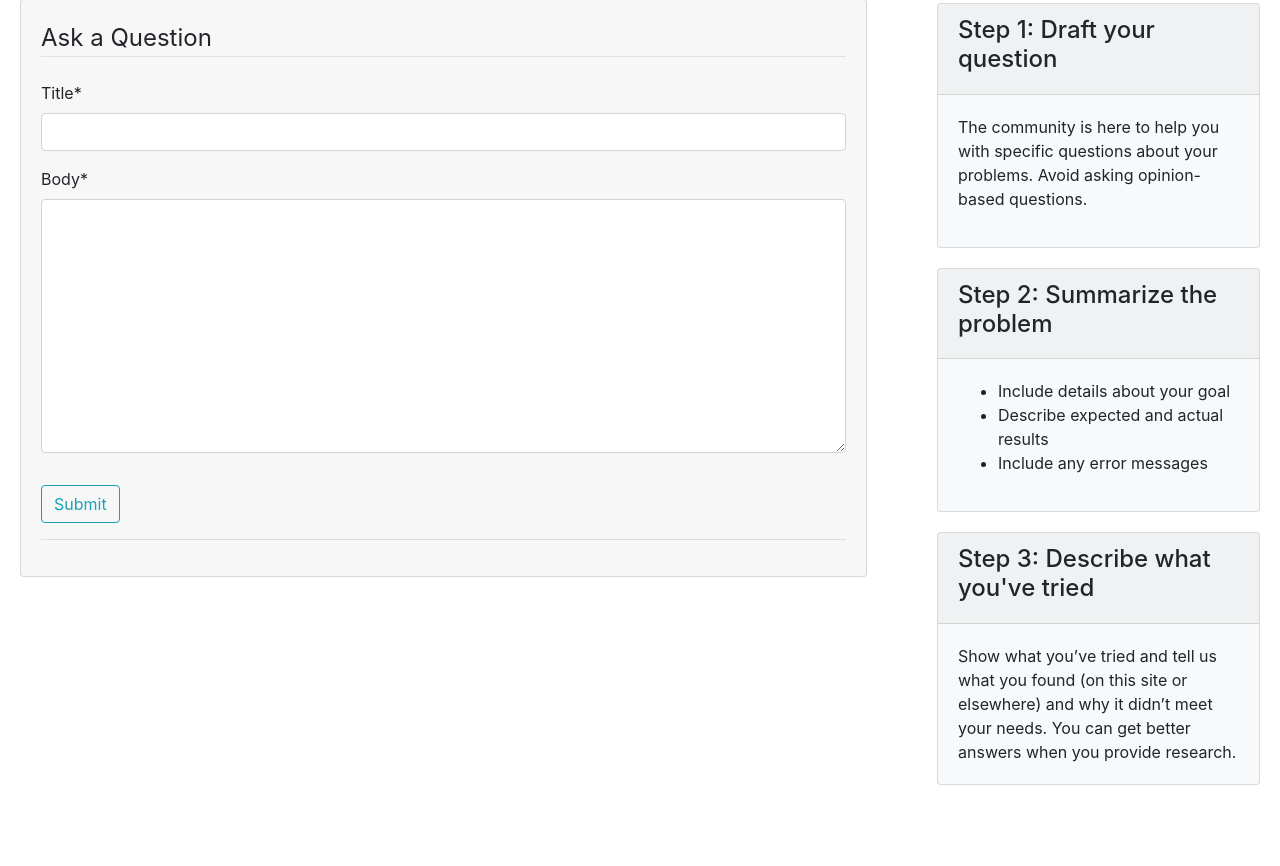
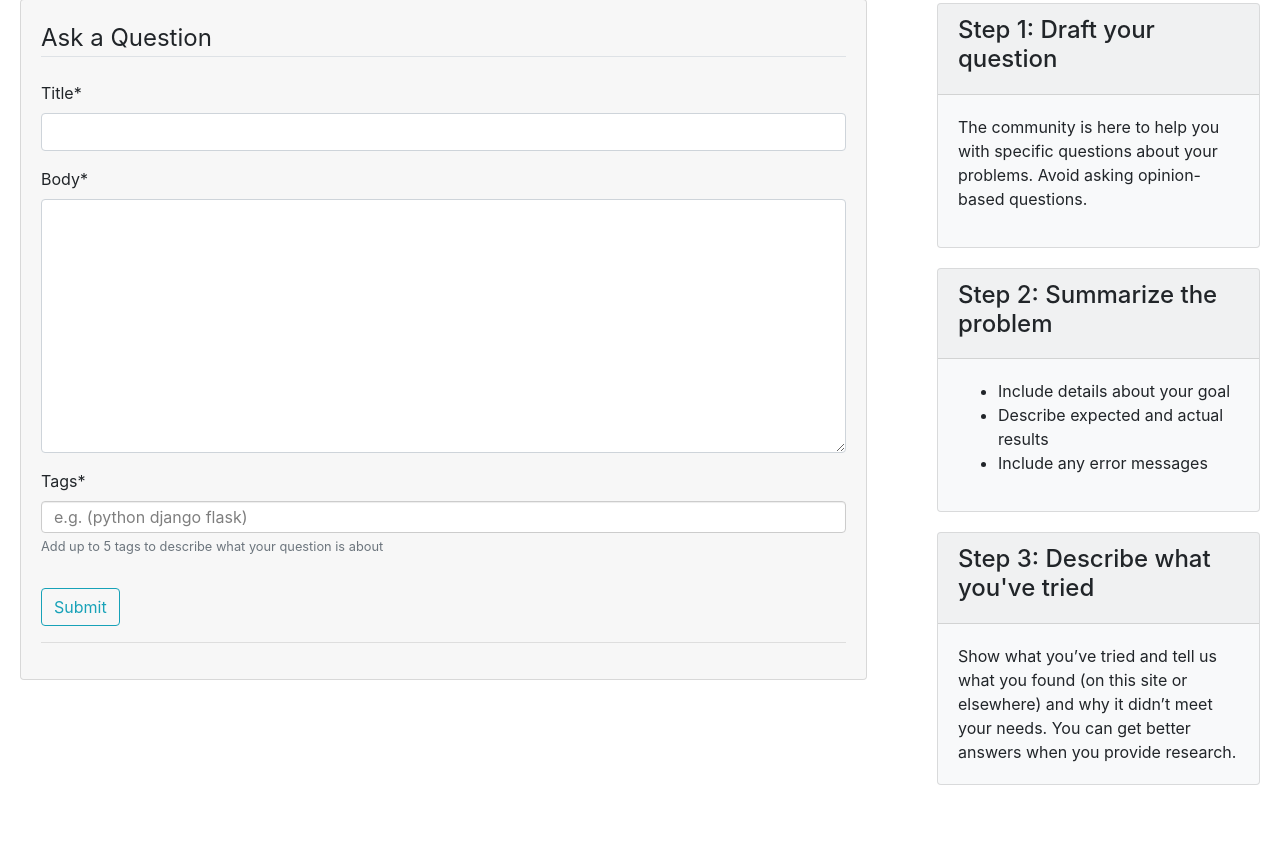
Before and after one commit to EolNuha/bibliostack, a Django app: page /datadump/create-post/ in a window 1280 px wide. Shown: the part 99-965 px from the top of the page. Run offline with Django 3.2, Linux system fonts and the light colour scheme; the visitor is signed in with stand-in values (Sample User, id 1); some libraries are stand-ins or nearby versions.

Commit message:
Styled the input field of tags

```diff
--- a/datadump/static/datadump/styles/base.css
+++ b/datadump/static/datadump/styles/base.css
@@ -105,3 +105,21 @@ body{overflow-x: hidden;}
   outline: none;
 }
 textarea.form-input {resize: vertical;}
+
+
+/* ===================== TAG INPUT FIELD =====================  */
+.bootstrap-tagsinput .tag {
+    margin-right: 2px;
+    color: #007bff;
+    background-color: rgba(0, 129, 255, 0.19);
+    padding: 2px;
+    border-radius: 4px;
+}
+.bootstrap-tagsinput .tag [data-role="remove"]:after {
+    content: &#10006;
+    padding: 0px 2px;
+}
+::placeholder {
+    color: black;
+    opacity: 0.5;
+}
--- /dev/null
+++ b/datadump/static/datadump/tagsinput/app.css
@@ -0,0 +1,67 @@
+.icon-github {
+    background: no-repeat url('../img/github-16px.png');
+    width: 16px;
+    height: 16px;
+}
+
+.bootstrap-tagsinput {
+    width: 100%;
+}
+
+.accordion {
+    margin-bottom:-3px;
+}
+
+.accordion-group {
+    border: none;
+}
+
+.twitter-typeahead .tt-query,
+.twitter-typeahead .tt-hint {
+    margin-bottom: 0;
+}
+
+.twitter-typeahead .tt-hint
+{
+    display: none;
+}
+
+.tt-menu {
+    position: absolute;
+    top: 100%;
+    left: 0;
+    z-index: 1000;
+    display: none;
+    float: left;
+    min-width: 160px;
+    padding: 5px 0;
+    margin: 2px 0 0;
+    list-style: none;
+    font-size: 14px;
+    background-color: #ffffff;
+    border: 1px solid #cccccc;
+    border: 1px solid rgba(0, 0, 0, 0.15);
+    border-radius: 4px;
+    -webkit-box-shadow: 0 6px 12px rgba(0, 0, 0, 0.175);
+    box-shadow: 0 6px 12px rgba(0, 0, 0, 0.175);
+    background-clip: padding-box;
+    cursor: pointer;
+}
+
+.tt-suggestion {
+    display: block;
+    padding: 3px 20px;
+    clear: both;
+    font-weight: normal;
+    line-height: 1.428571429;
+    color: #333333;
+    white-space: nowrap;
+}
+
+.tt-suggestion:hover,
+.tt-suggestion:focus {
+  color: #ffffff;
+  text-decoration: none;
+  outline: 0;
+  background-color: #428bca;
+}
--- /dev/null
+++ b/datadump/static/datadump/tagsinput/bootstrap-tagsinput-angular.min.js
@@ -0,0 +1,7 @@
+/*
+ * bootstrap-tagsinput v0.6.1 by Tim Schlechter
+ *
+ */
+
+angular.module("bootstrap-tagsinput",[]).directive("bootstrapTagsinput",[function(){function a(a,b){return b?angular.isFunction(a.$parent[b])?a.$parent[b]:function(a){return a[b]}:void 0}return{restrict:"EA",scope:{model:"=ngModel"},template:"<select multiple></select>",replace:!1,link:function(b,c,d){$(function(){angular.isArray(b.model)||(b.model=[]);var e=$("select",c),f=d.typeaheadSource?d.typeaheadSource.split("."):null,g=f?f.length>1?b.$parent[f[0]][f[1]]:b.$parent[f[0]]:null;e.tagsinput(b.$parent[d.options||""]||{typeahead:{source:angular.isFunction(g)?g:null},itemValue:a(b,d.itemvalue),itemText:a(b,d.itemtext),confirmKeys:a(b,d.confirmkeys)?JSON.parse(d.confirmkeys):[13],tagClass:angular.isFunction(b.$parent[d.tagclass])?b.$parent[d.tagclass]:function(a){return d.tagclass}});for(var h=0;h<b.model.length;h++)e.tagsinput("add",b.model[h]);e.on("itemAdded",function(a){-1===b.model.indexOf(a.item)&&b.model.push(a.item)}),e.on("itemRemoved",function(a){var c=b.model.indexOf(a.item);-1!==c&&b.model.splice(c,1)});var i=b.model.slice();b.$watch("model",function(){var a,c=b.model.filter(function(a){return-1===i.indexOf(a)}),d=i.filter(function(a){return-1===b.model.indexOf(a)});for(i=b.model.slice(),a=0;a<d.length;a++)e.tagsinput("remove",d[a]);for(e.tagsinput("refresh"),a=0;a<c.length;a++)e.tagsinput("add",c[a])},!0)})}}}]);
+//# sourceMappingURL=bootstrap-tagsinput-angular.min.js.map
--- /dev/null
+++ b/datadump/static/datadump/tagsinput/bootstrap-tagsinput.css
@@ -0,0 +1,55 @@
+.bootstrap-tagsinput {
+  background-color: #fff;
+  border: 1px solid #ccc;
+  box-shadow: inset 0 1px 1px rgba(0, 0, 0, 0.075);
+  display: inline-block;
+  padding: 4px 6px;
+  color: #555;
+  vertical-align: middle;
+  border-radius: 4px;
+  max-width: 100%;
+  line-height: 22px;
+  cursor: text;
+}
+.bootstrap-tagsinput input {
+  border: none;
+  box-shadow: none;
+  outline: none;
+  background-color: transparent;
+  padding: 0 6px;
+  margin: 0;
+  width: auto;
+  max-width: inherit;
+}
+.bootstrap-tagsinput.form-control input::-moz-placeholder {
+  color: #777;
+  opacity: 1;
+}
+.bootstrap-tagsinput.form-control input:-ms-input-placeholder {
+  color: #777;
+}
+.bootstrap-tagsinput.form-control input::-webkit-input-placeholder {
+  color: #777;
+}
+.bootstrap-tagsinput input:focus {
+  border: none;
+  box-shadow: none;
+}
+.bootstrap-tagsinput .tag {
+  margin-right: 2px;
+  color: white;
+}
+.bootstrap-tagsinput .tag [data-role="remove"] {
+  margin-left: 8px;
+  cursor: pointer;
+}
+.bootstrap-tagsinput .tag [data-role="remove"]:after {
+  content: "x";
+  padding: 0px 2px;
+}
+.bootstrap-tagsinput .tag [data-role="remove"]:hover {
+  box-shadow: inset 0 1px 0 rgba(255, 255, 255, 0.2), 0 1px 2px rgba(0, 0, 0, 0.05);
+}
+.bootstrap-tagsinput .tag [data-role="remove"]:hover:active {
+  box-shadow: inset 0 3px 5px rgba(0, 0, 0, 0.125);
+}
--- a/datadump/templates/datadump/base.html
+++ b/datadump/templates/datadump/base.html
@@ -18,6 +18,8 @@
             integrity="sha384-b5kHyXgcpbZJO/tY9Ul7kGkf1S0CWuKcCD38l8YkeH8z8QjE0GmW1gYU5S9FOnJ0"
             crossorigin="anonymous"></script>
     <link rel="stylesheet" href="https://cdnjs.cloudflare.com/ajax/libs/font-awesome/4.7.0/css/font-awesome.min.css">
+    <link rel="stylesheet" href="{% static 'datadump/tagsinput/bootstrap-tagsinput.css' %}">
+    <link rel="stylesheet" href="{% static 'datadump/tagsinput/app.css' %}">
     <link rel="stylesheet" href="{% static 'datadump/styles/base.css' %}">
 </head>
 <body>
@@ -157,5 +159,14 @@
         </div>
     </div>
 </div>
+
+<script src="{% static 'datadump/tagsinput/bootstrap-tagsinput.min.js' %}"></script>
+<script src="{% static 'datadump/tagsinput/bootstrap-tagsinput-angular.min.js' %}"></script>
+<script>
+    $('input#id_tags').tagsinput({
+  confirmKeys: [32, 44],
+  maxTags: 5
+});
+</script>
 </body>
 </html>
--- a/datadump/templates/datadump/post/create_post.html
+++ b/datadump/templates/datadump/post/create_post.html
@@ -11,7 +11,25 @@
                 {% csrf_token %}
                 <fieldset class="form-group">
                     <legend class="border-bottom mb-4">Ask a Question</legend>
-                    {{ create_form|crispy }}
+                    <div id="div_id_title" class="form-group">
+                        <label for="id_title" class=" requiredField">Title*</label>
+                        <div class="">
+                            <input type="text" name="title" maxlength="250" class="textinput textInput form-control" required id="id_title">
+                        </div>
+                    </div>
+                    <div id="div_id_body" class="form-group">
+                        <label for="id_body" class=" requiredField">Body*</label>
+                        <div class="">
+                            <textarea name="body" cols="40" rows="10" class="textarea form-control" required id="id_body"></textarea>
+                        </div>
+                    </div>
+                    <div id="div_id_tags" class="form-group">
+                        <label for="id_tags" class=" requiredField">Tags*</label>
+                        <div class="">
+                            <input type="text" name="tags" class="tagwidget form-control" required id="id_tags" data-role="tagsinput" placeholder="e.g. (python django flask)">
+                            <small id="hint_id_tags" class="form-text text-muted">Add up to 5 tags to describe what your question is about</small>
+                        </div>
+                    </div>
                 </fieldset>
                 <div class="form-group">
                     <button class="btn btn-outline-info" type="submit">Submit</button>
```
Also changed, not shown: datadump/static/datadump/tagsinput/bootstrap-tagsinput.min.js (added).
